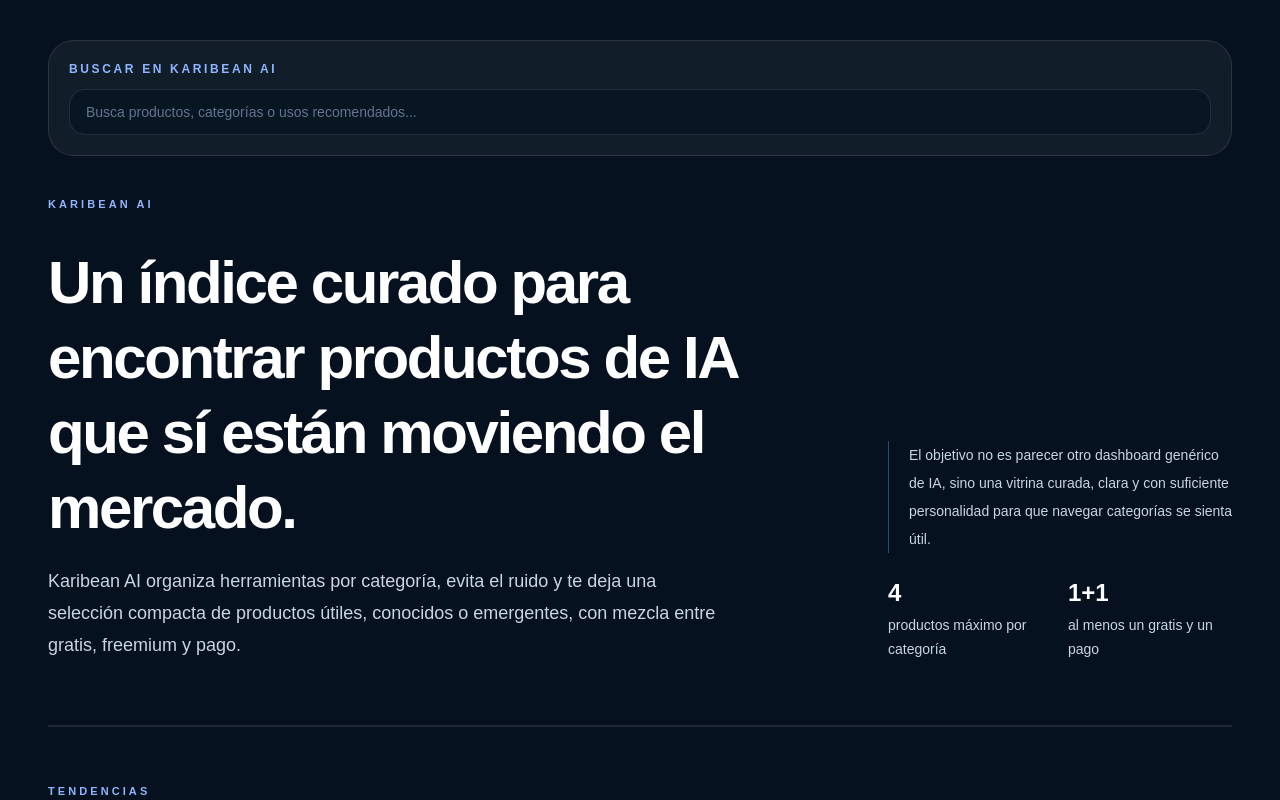
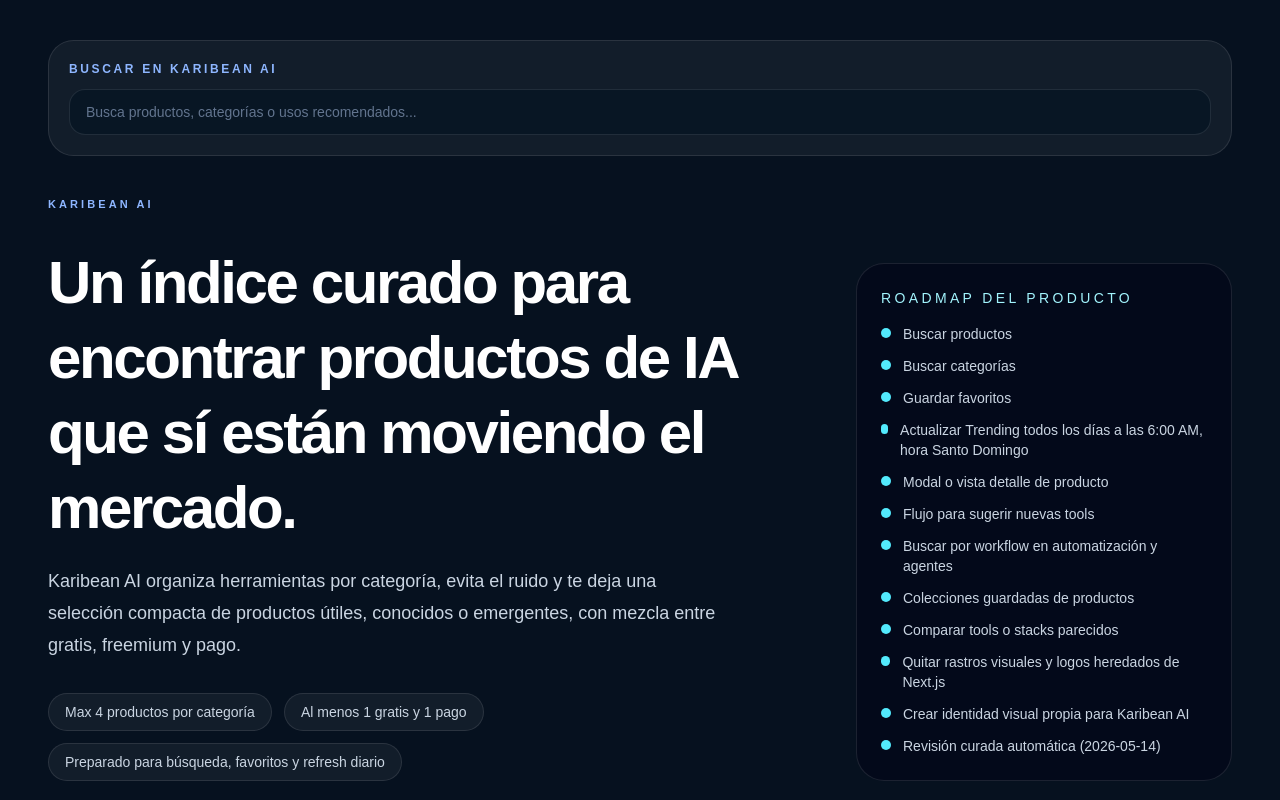
Before and after one commit to kelvinCB/karibean-ai, a Next.js app: page / in a window 1280 px wide. Shown: the top 800 px of the page. Built offline with nearby package versions, Linux system fonts and the light colour scheme.

Commit message:
feat: polish dashboard copy and future-state messaging (#14)

```diff
--- a/src/app/page.tsx
+++ b/src/app/page.tsx
@@ -150,24 +150,23 @@
                   Karibean AI organiza herramientas por categoría, evita el ruido y te deja una selección compacta de productos útiles, conocidos o emergentes, con mezcla entre gratis, freemium y pago.
                 </p>
               </div>
+              <div className="flex flex-wrap gap-3 text-sm text-slate-300">
+                <span className="rounded-full border border-white/10 bg-white/5 px-4 py-2">Max 4 productos por categoría</span>
+                <span className="rounded-full border border-white/10 bg-white/5 px-4 py-2">Al menos 1 gratis y 1 pago</span>
+                <span className="rounded-full border border-white/10 bg-white/5 px-4 py-2">Preparado para búsqueda, favoritos y refresh diario</span>
+              </div>
             </div>
 
-            <div className="space-y-6 lg:pl-8">
-              <div className="border-l border-[#2a4a73] pl-5">
-                <p className="text-sm leading-7 text-slate-300">
-                  El objetivo no es parecer otro dashboard genérico de IA, sino una vitrina curada, clara y con suficiente personalidad para que navegar categorías se sienta útil.
-                </p>
-              </div>
-              <div className="grid grid-cols-2 gap-4 text-sm text-slate-300">
-                <div>
-                  <p className="text-2xl font-semibold text-white">4</p>
-                  <p className="mt-1 leading-6">productos máximo por categoría</p>
-                </div>
-                <div>
-                  <p className="text-2xl font-semibold text-white">1+1</p>
-                  <p className="mt-1 leading-6">al menos un gratis y un pago</p>
-                </div>
-              </div>
+            <div className="rounded-[1.75rem] border border-white/10 bg-slate-950/60 p-6">
+              <p className="text-sm font-medium uppercase tracking-[0.24em] text-cyan-200">Roadmap del producto</p>
+              <ul className="mt-4 space-y-3 text-sm text-slate-300">
+                {futureRoadmap.map((item) => (
+                  <li key={item} className="flex items-start gap-3">
+                    <span className="mt-1 inline-block h-2.5 w-2.5 rounded-full bg-cyan-300" />
+                    <span>{item}</span>
+                  </li>
+                ))}
+              </ul>
             </div>
           </div>
         </header>
@@ -176,6 +175,7 @@
           eyebrow="Tendencias"
           title="Lo que está caliente ahora"
           description="Esta selección luego se refrescará cada día a las 6:00 AM hora Santo Domingo con una investigación real y múltiples fuentes."
+          footer={<div className="pt-1 text-xs uppercase tracking-[0.16em] text-slate-500">Future cron: 6:00 AM America/Santo_Domingo</div>}
         >
           <div className="grid gap-5 md:grid-cols-2 xl:grid-cols-4">
             {filteredTrending.map((product) => (
```
